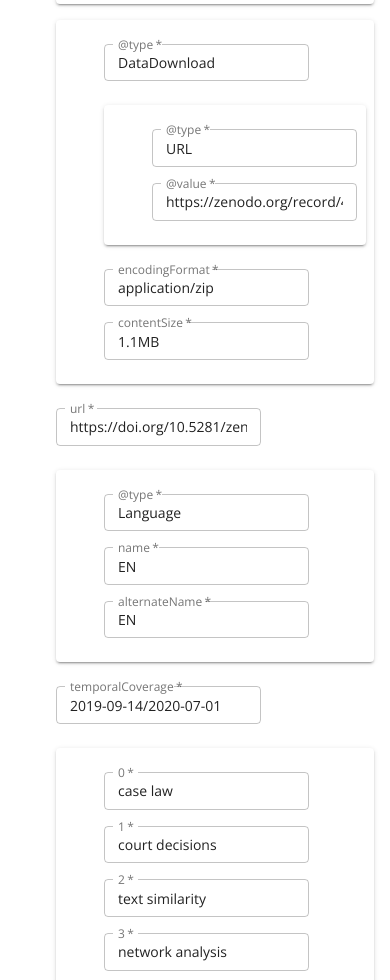
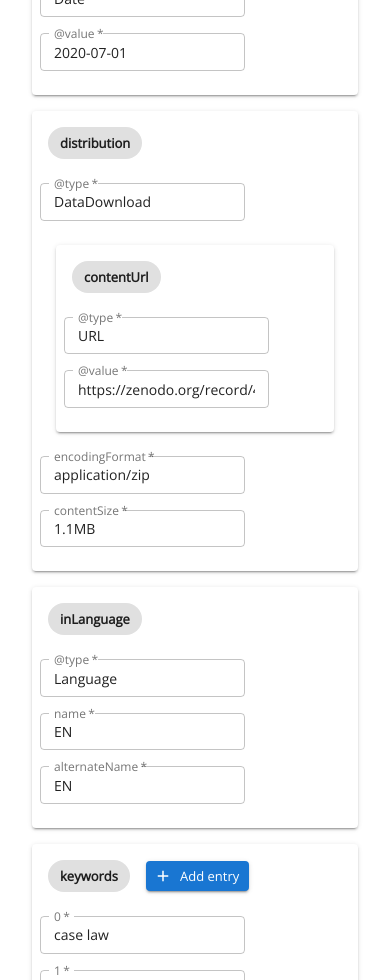
Before and after one commit to vemonet/json-ld-editor-react, a React Native app: screen / in a window 390 px wide. Shown: the part 1020-2000 px from the top of the page. Built offline with nearby package versions, Linux system fonts and the light colour scheme.

Commit message:
improve wizard add button

```diff
--- a/src/JsonldWizard.tsx
+++ b/src/JsonldWizard.tsx
@@ -1,8 +1,10 @@
 import React from 'react';
 import { makeStyles, useTheme } from '@material-ui/core/styles';
-import { Typography, Container, Paper, Button, Card } from "@material-ui/core";
+import { Typography, Container, Paper, Button, Card, Chip } from "@material-ui/core";
 import { FormControl, TextField, Input, InputLabel, FormHelperText, Select } from '@material-ui/core';
 import GetAppIcon from '@material-ui/icons/GetApp';
+import AddIcon from '@material-ui/icons/Add';
+
 import Autocomplete from '@material-ui/lab/Autocomplete';
 import MenuItem from '@material-ui/core/MenuItem';
 import Snackbar from '@material-ui/core/Snackbar';
@@ -34,6 +36,11 @@ const useStyles = makeStyles(theme => ({
     textTransform: 'none',
     margin: theme.spacing(2, 2),
   },
+  addEntryButton: {
+    textTransform: 'none',
+    marginLeft: theme.spacing(2),
+    marginBottom: theme.spacing(2),
+  },
   fullWidth: {
     width: '100%',
   },
@@ -49,7 +56,7 @@ const useStyles = makeStyles(theme => ({
   },
   paperPadding: {
     padding: theme.spacing(2, 1),
-    margin: theme.spacing(2, 0),
+    margin: theme.spacing(2, 2),
   },
   paperTitle: {
     fontWeight: 300,
@@ -72,8 +79,10 @@ export default function JsonldWizard() {
       "name": "ECJ case law text similarity analysis",
       "description": "results from a study to analyse how closely the textual similarity of ECJ cases resembles the citation network of the cases.",
       "version": "v2.0",
+      "url": "https://doi.org/10.5281/zenodo.4228652",
       "license": "https://www.gnu.org/licenses/agpl-3.0.txt",
       "encodingFormat": "CSV",
+      "temporalCoverage": "2019-09-14/2020-07-01",
       "dateCreated": {
           "@type": "Date",
           "@value": "2019-09-14"
@@ -91,13 +100,11 @@ export default function JsonldWizard() {
           "encodingFormat": "application/zip",
           "contentSize": "1.1MB"
       },
-      "url": "https://doi.org/10.5281/zenodo.4228652",
       "inLanguage": {
           "@type": "Language",
           "name": "EN",
           "alternateName": "EN"
       },
-      "temporalCoverage": "2019-09-14/2020-07-01",
       "keywords": [
           "case law",
           "court decisions",
@@ -320,6 +327,7 @@ export default function JsonldWizard() {
 // Recursive component
 const RenderQuestion = ({ renderObject, onChange }: any) => {
   const classes = useStyles();
+  const theme = useTheme();
 
   const handleChange = (event: React.ChangeEvent<HTMLInputElement>) => {
     // console.log(event.target);
@@ -346,12 +354,20 @@ const RenderQuestion = ({ renderObject, onChange }: any) => {
   // }
 
   const handleRecursiveChange = (property: any, subSelections: any) => {
-    console.log('property');
-    console.log(property);
-    console.log(subSelections);
-    // add sub selections to current optionId
+    // console.log('property');
+    // console.log(property);
+    // console.log(subSelections);
     renderObject[property] = subSelections;
     // call onChange function given by parent
+    onChange(renderObject);
+  }
+
+  const handleAddEntry = (property: any, event: any) => {
+    if (renderObject[property].length > 0) {
+      renderObject[property].push(renderObject[property][0]);
+    } else {
+      renderObject[property].push('New entry');
+    }
     onChange(renderObject);
   }
 
@@ -365,8 +381,8 @@ const RenderQuestion = ({ renderObject, onChange }: any) => {
   return (
     <div>
       {/* Object.keys(renderObject).map(...) */}
-      {Object.keys(renderObject).map((property: any) => (
-        <ul>
+      {Object.keys(renderObject).map((property: any, key: number) => (
+        <div key={key}>
           {/* if property is a string : TextInput */}
           {(typeof renderObject[property] === 'string' && renderObject[property]) &&
             <TextField
@@ -389,16 +405,44 @@ const RenderQuestion = ({ renderObject, onChange }: any) => {
               // defaultValue={triplestore.search_query}
             />
           }
+          {/* if property is an array: RenderQuestion recursion */}
+          {/* {(typeof renderObject[property] === 'array' && renderObject[property]) &&
+            <Card elevation={2} className={classes.paperPadding}>
+              <Typography variant="body2" style={{textAlign: 'left', marginBottom: theme.spacing(1), marginLeft: theme.spacing(2)}}>
+                {property}
+              </Typography>
+              <RenderQuestion
+                renderObject={renderObject[property]}
+                onChange={(subSelections: any) => handleRecursiveChange(property, subSelections)}
+              />
+            </Card>
+          } */}
+
           {/* if property is an object : RenderQuestion recursion */}
           {(typeof renderObject[property] === 'object' && renderObject[property]) &&
             <Card elevation={2} className={classes.paperPadding}>
+              {/* <Typography variant="body1" style={{textAlign: 'left', fontWeight: 900, marginBottom: theme.spacing(1), marginLeft: theme.spacing(2)}}>
+                {property}
+              </Typography> */}
+              <Chip label={property}  style={{fontWeight: 900, marginBottom: theme.spacing(2), marginLeft: theme.spacing(1)}} />
+              { Array.isArray(renderObject[property]) &&
+                  <Button onClick={(subSelections: any) => handleAddEntry(property, subSelections)}
+                  // style={{width: '100%'}}
+                  variant="contained"
+                  size="small"
+                  className={classes.addEntryButton}
+                  startIcon={<AddIcon />}
+                  color="primary" >
+                    Add entry
+                </Button>
+              }
               <RenderQuestion
                 renderObject={renderObject[property]}
                 onChange={(subSelections: any) => handleRecursiveChange(property, subSelections)}
               />
             </Card>
           }
-        </ul>
+        </div>
       ))}
     </div>
   )
```
